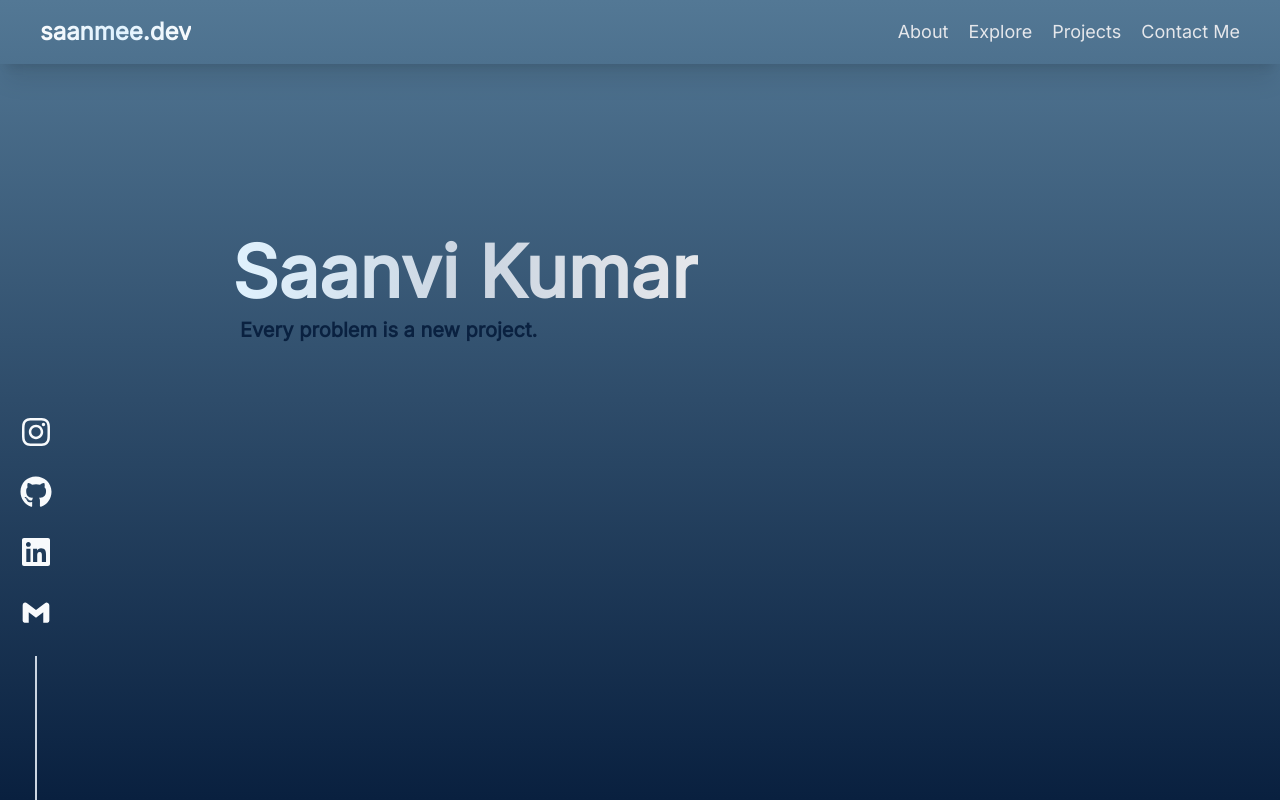
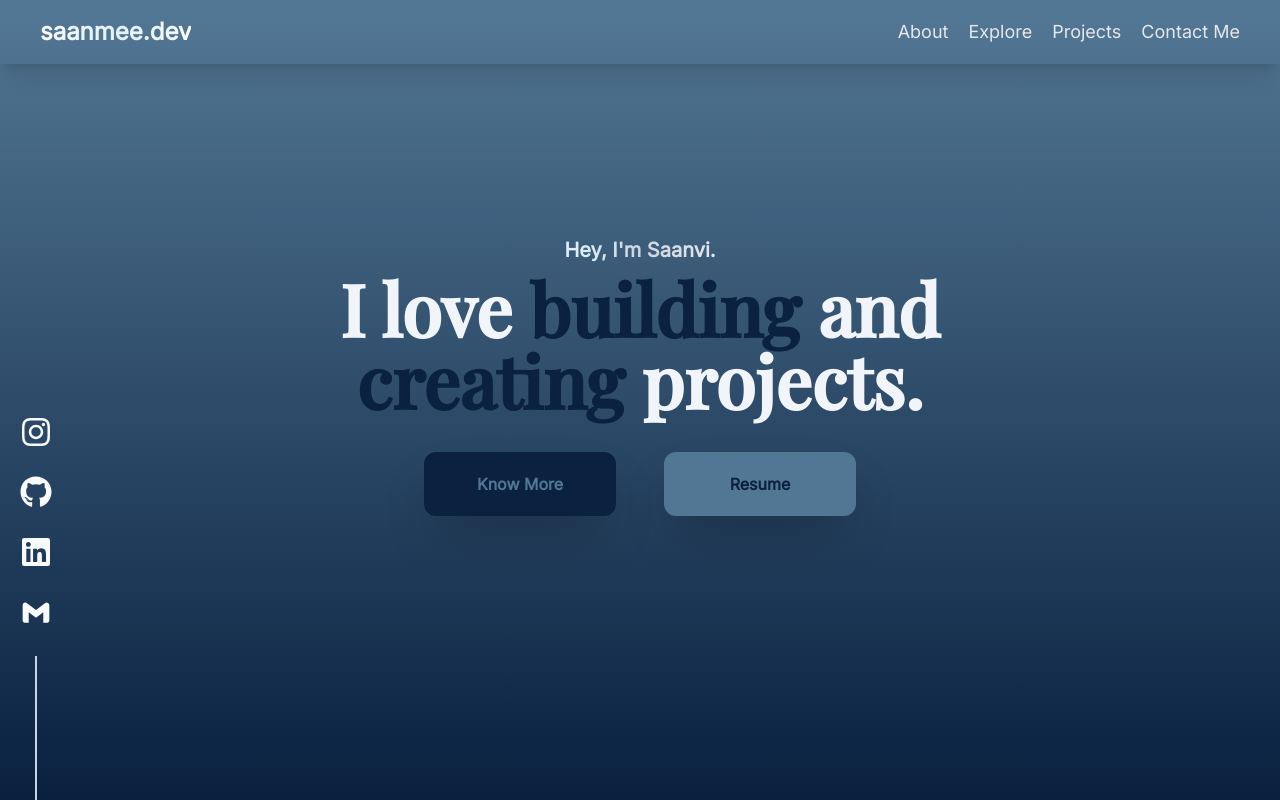
Before and after one commit to SaanviKumar13/Portfolio, a Next.js app: page / in a window 1280 px wide. Built offline with nearby package versions, Linux system fonts and the light colour scheme.

Commit message:
feat:add button

```diff
--- /dev/null
+++ b/components/Button.tsx
@@ -0,0 +1,22 @@
+const Button = ({ onClick, children, variant }: any) => {
+  const getButtonStyles = () => {
+    switch (variant) {
+      case "primary":
+        return "w-48 px-5 py-5 text-xs rounded-xl bg-[#0a2140] hover:bg-slate-400 hover:text-[#0a2140] font-bold text-[#527794] shadow-2xl md:text-base transition-all duration-500";
+      case "secondary":
+        return "w-48 px-5 py-5 text-xs rounded-xl md:text-base bg-[#527794] text-[#0a2140] hover:bg-slate-400 font-bold shadow-2xl transition-all duration-500";
+      case "delete":
+        return "h-6 py-1 px-2 text-xs rounded-xl md:text-base md:h-10 md:px-5 md:py-2 border  border-solid  transition-all duration-500";
+      default:
+        return "";
+    }
+  };
+
+  return (
+    <button className={getButtonStyles()} onClick={onClick}>
+      {children}
+    </button>
+  );
+};
+
+export default Button;
--- a/components/Hero.tsx
+++ b/components/Hero.tsx
@@ -1,13 +1,20 @@
+import Button from "./Button";
+
 const Hero = () => {
   return (
-    <div className="flex m-10">
-      <div className="text-left ml-48 mt-32">
-        <h1 className="text-7xl mt-1 font-extrabold inline-block text-transparent bg-clip-text bg-gradient-to-r from-sky-100 via-slate-300 to-gray-200 ">
-          Saanvi Kumar
+    <div className="flex flex-col items-center gap-9 m-10">
+      <div className="text-center mt-32">
+        <h1 className="text-xl mt-1 font-extrabold inline-block text-transparent bg-clip-text bg-gradient-to-r from-sky-100 via-slate-300 to-gray-200 ">
+          Hey, I'm Saanvi.
         </h1>
-        <p className="text-xl font-semibold text-[#0a2140] ml-2 mt-2">
-          Every problem is a new project.
-        </p>
+        <h2 className="text-7xl font-title font-extrabold text-center text-slate-100 mt-2">
+          I love <span className="text-[#0a2140]">building</span> and <br />
+          <span className="text-[#0a2140]"> creating </span>projects.
+        </h2>
+      </div>
+      <div className="flex gap-12">
+        <Button variant="primary" children="Know More" />
+        <Button variant="secondary" children="Resume" />
       </div>
     </div>
   );
```
